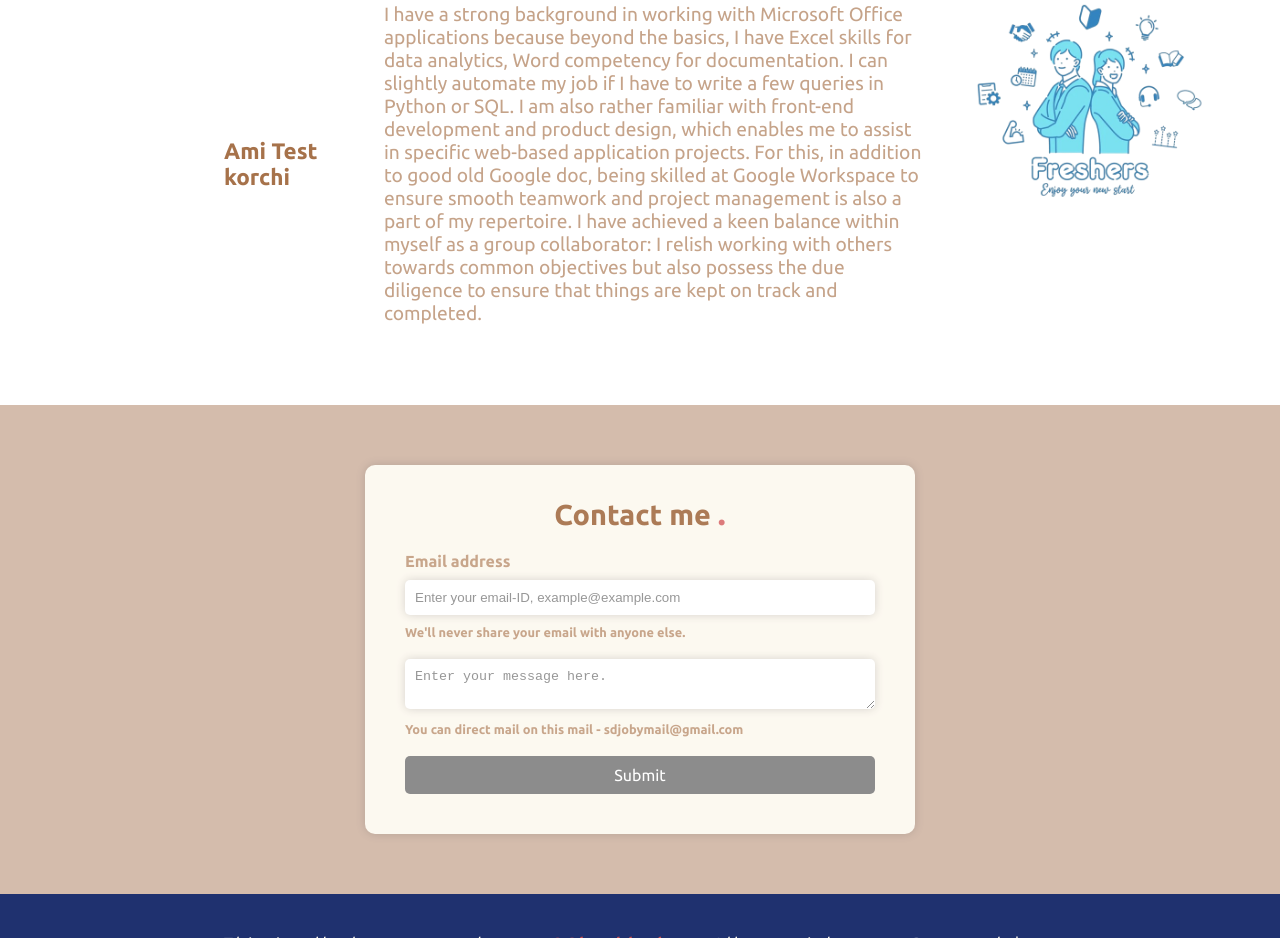
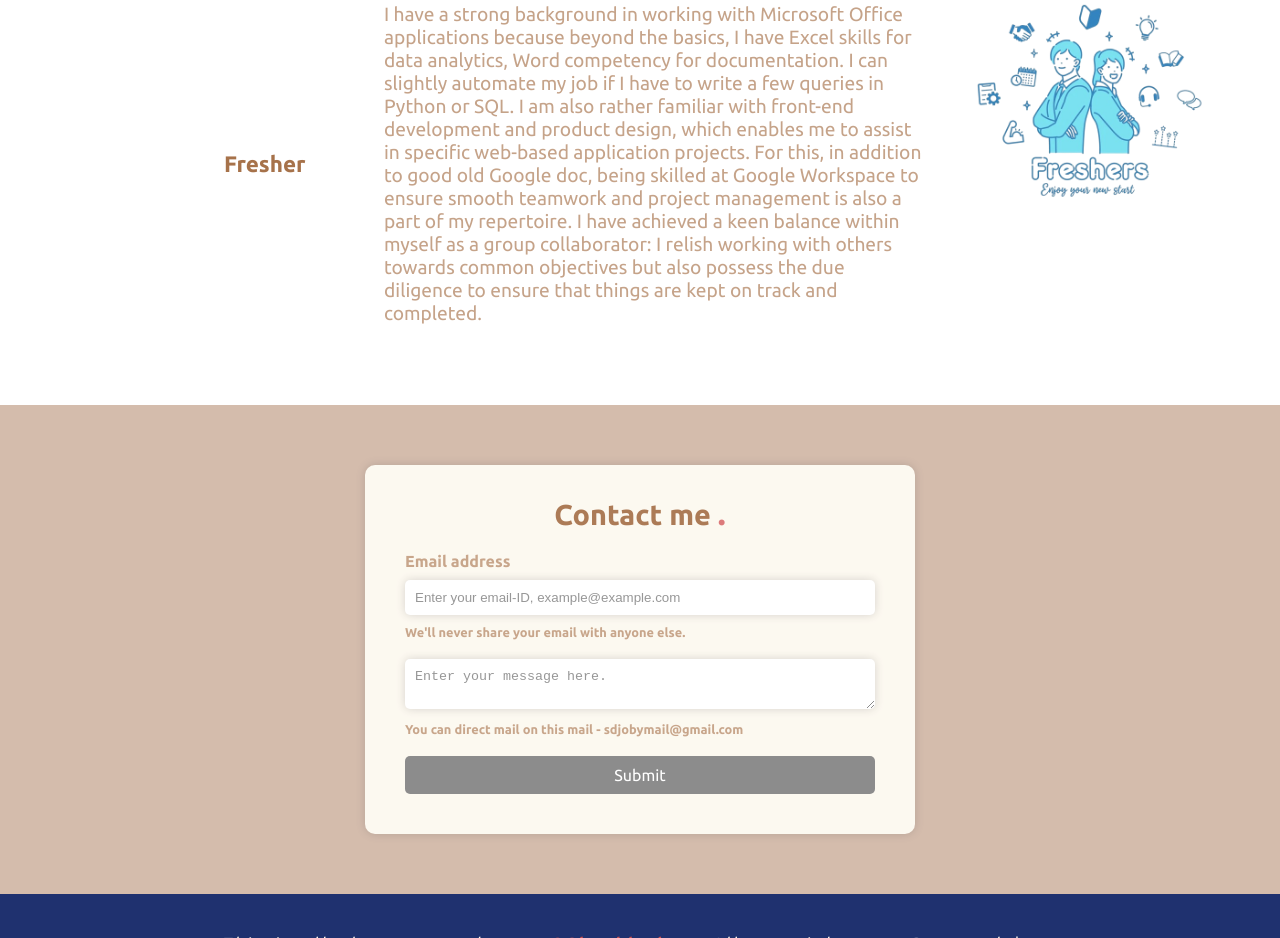
Before and after one commit to skd04/Shankhadeep-Workspace, a plain HTML site: page index.html in a window 1280 px wide. Shown: the part 1471-2409 px from the top of the page. Drawn offline with Linux system fonts and the light colour scheme.

Commit message:
Update index.html

```diff
--- a/index.html
+++ b/index.html
@@ -90,7 +90,7 @@
       <div class="experiences">
         <div class="exp">
           <div class="exp-head">
-            <h3>Ami Test korchi</h3>
+            <h3>Fresher</h3>
             <!-- <h5>2021-2022</h5> -->
           </div>
           <div class="exp-text">
```
